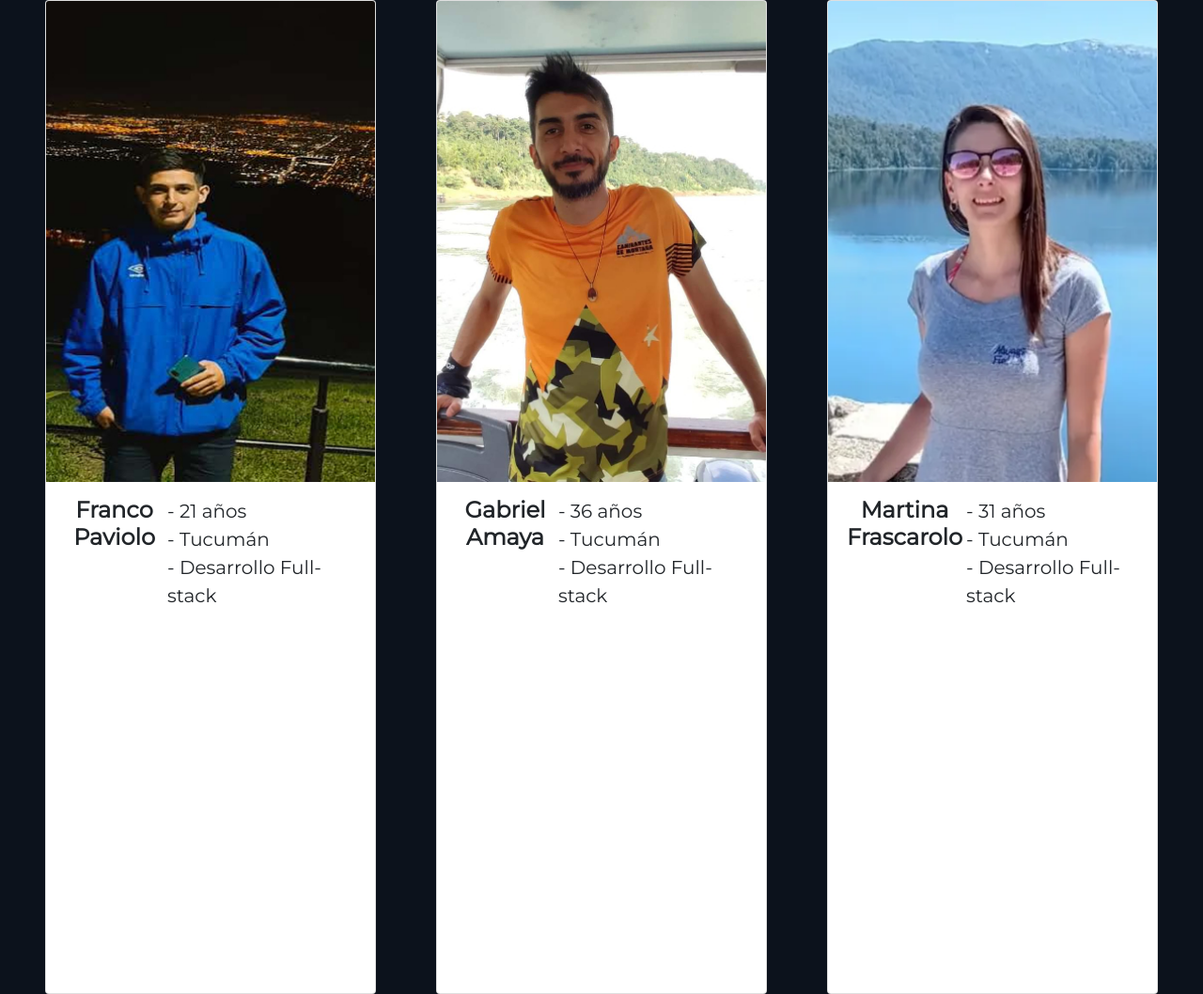
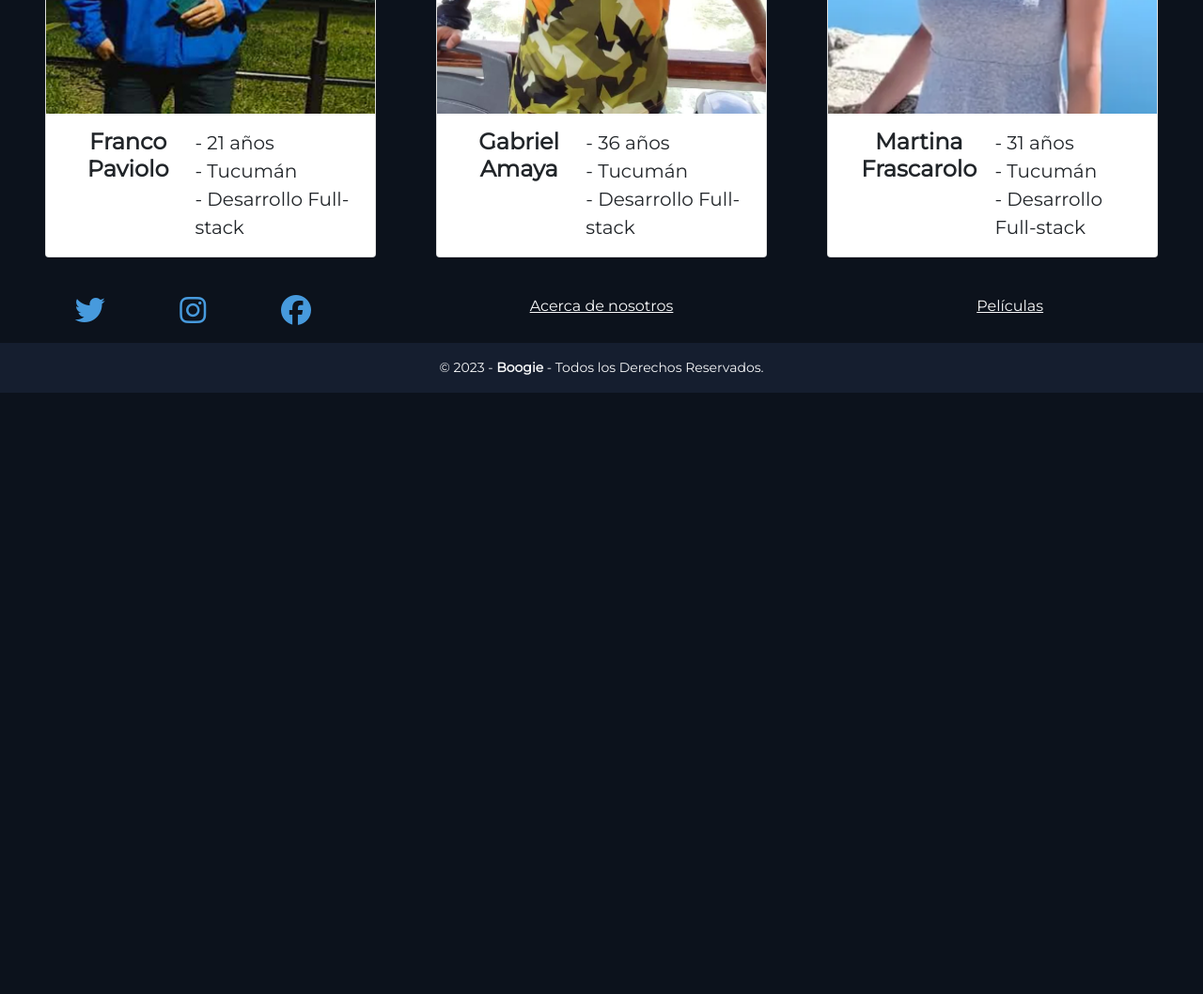
Before and after one commit to EvFlako/Boogie, a plain HTML site: page pages/about.html in a window 1280 px wide. Shown: the part 1440-2498 px from the top of the page at 94% size. After the commit the page ends 1858 px from the top, so only its background shows below. Drawn offline with nearby package versions, Linux system fonts and the light colour scheme.

Commit message:
se modifico footer con links y estilos, se agrego footer  a pages

```diff
--- a/css/styles.css
+++ b/css/styles.css
@@ -43,7 +43,7 @@ body {
 }
 
 .iconos{
-    color: #198754;
+    color: #479add;
 }
 
 
@@ -70,7 +70,7 @@ button.btn {
 
 }
 
-.card-text {
+.api card-text {
     width: 100%;
     height: 40vw;
     object-fit:cover;
--- a/js/app.js
+++ b/js/app.js
@@ -28,8 +28,8 @@ function displayMovies(movies){
 
               <img src="${IMAGE_PATH +poster_path}" alt="${title}" class="card-img-top img-fluid h-50"/>
 
-            <div class="card-body h-50">
-              <h5 class="card-title h-10">${title}</h5>
+            <div class="api card-body h-50">
+              <h5 class="card-title">${title}</h5>
               <p class="card-text">${overview}</p>
             </div>
             <div class="d-grid gap-2">
--- a/pages/about.html
+++ b/pages/about.html
@@ -174,6 +174,29 @@
       </section>
     </main>
 
-    <footer></footer>
+    <footer>
+      <div class="row text-center">
+        <div class="col-12 col-md-4 mt-3 d-flex justify-content-evenly ">
+          <a href="https://twitter.com"
+          ><i class="iconos fa-brands fa-twitter fa-2x"></i
+            ></a>
+            <a href="https://www.instagram.com"
+              ><i class="iconos fa-brands fa-instagram fa-2x"></i>
+            </a>
+            <a href="https://es-la.facebook.com"
+            ><i class="iconos fa-brands fa-facebook fa-2x"></i
+          ></a>
+        </div>
+        <div class="col-12 col-md-4 mt-3 text-light"> <a href="./about.html" class="text-light"> Acerca de nosotros</a></div>
+        <div class="col-12 col-md-4 mt-3 text-light"> <a href="../index.html" class="text-light">Películas</a></div>
+      </div>
+  </div>
+  <div class="copy justify-content-center d-flex mt-3 text-light py-3">
+    <small>&copy; 2023 - <b>Boogie</b> - Todos los Derechos
+      Reservados.</small
+    >
+  </div>
+</footer>
+<script src="https://kit.fontawesome.com/16c4b14f0f.js" crossorigin="anonymous"></script>
   </body>
 </html>
```
Also changed, not shown: index.html (+3 -3 lines), pages/admin.html (+26 -1 lines), pages/contacto.html (+3 -3 lines), pages/error404.html (+24 -1 lines).
